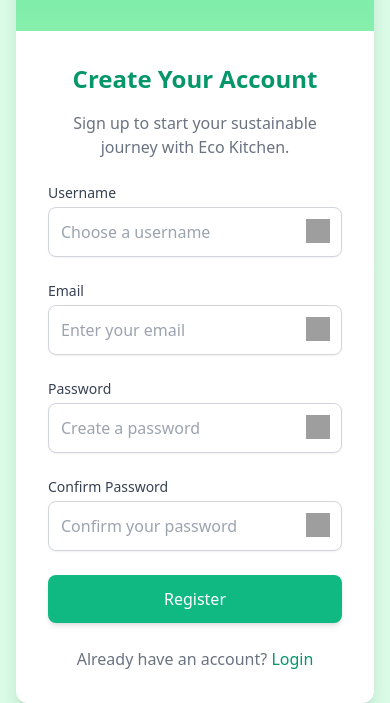
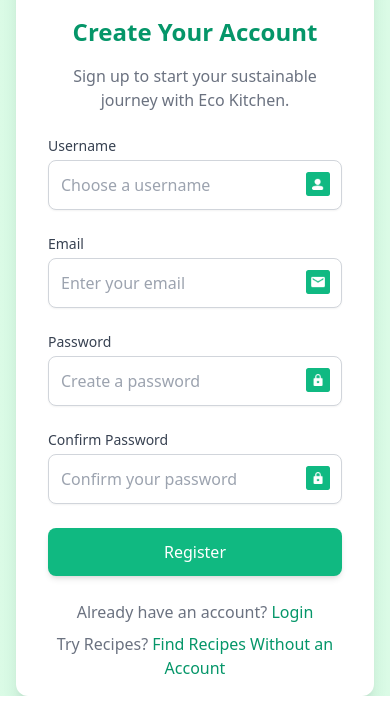
Before and after one commit to Vrutik21/EcoKitchen, a Django app: template core/templates/register.html in a window 390 px wide. Shown: the part 494-1197 px from the top of the page. Run offline with Django 3.2, Linux system fonts and the light colour scheme; the template is opened without the code that fills it, so the values that code supplies are empty; some libraries are stand-ins or nearby versions; grey boxes are pictures that could not be loaded.

Commit message:
feat: UI changes

```diff
--- a/core/templates/base.html
+++ b/core/templates/base.html
@@ -56,7 +56,7 @@
     <header class="bg-gradient-to-r from-green-600 via-green-500 to-green-700 text-white shadow-lg py-5 fixed top-0 w-full z-50">
         <div class="container mx-auto flex justify-between items-center px-6">
             <a href="/" class="flex items-center space-x-3">
-                <img src="{% static 'images/logo.svg' %}" alt="Eco Kitchen Logo" class="w-12 h-12">
+                <img src="{% static 'images/nav_logo.png' %}" alt="Eco Kitchen Logo" class="w-10 h-10">
                 <span class="text-3xl font-bold tracking-wide">Eco Kitchen</span>
             </a>
             <nav class="hidden md:flex space-x-6 text-lg font-medium">
--- a/core/templates/dashboard.html
+++ b/core/templates/dashboard.html
@@ -16,10 +16,11 @@
             </p>
         </div>
         <div class="hidden md:block">
-                <img src="{% static 'images/eco-dashboard.png' %}" alt="Eco Friendly" class="h-24">
+            <!-- <img src="{% static 'images/welcome_img.png' %}" alt="Eco Friendly" class="h-24"> -->
         </div>
     </div>
 </div>
+
 
     <!-- Statistics Section -->
     <div class="grid grid-cols-1 sm:grid-cols-2 lg:grid-cols-3 gap-6 mb-12">
--- a/core/templates/recipe_list.html
+++ b/core/templates/recipe_list.html
@@ -1,6 +1,8 @@
 {% extends 'base.html' %}
 
 {% block title %}Recipes{% endblock %}
+
+{% load static %}
 
 {% block content %}
 <link href="https://cdnjs.cloudflare.com/ajax/libs/tailwindcss/2.2.19/tailwind.min.css" rel="stylesheet">
@@ -52,8 +54,8 @@
               class="flex items-center gap-4 px-8 py-3 bg-green-600 text-white text-xl font-semibold rounded-lg shadow-md hover:bg-green-700 transition duration-300">
         <span>Make Recipe</span>
         <img loading="lazy"
-             src="https://cdn.builder.io/api/v1/image/assets/TEMP/a3b83e6e6f5ebbae1d8c72fdc0c02225111fedba2f8a51fe2718b5b34c8cf912?placeholderIfAbsent=true&apiKey=877b457759d54d259ca44608a719ca2c"
-             class="w-6 h-6 object-contain"
+             src="{% static 'images/recipe_icon.png' %}"
+             class="w-8 h-8 object-contain"
              alt="Make Recipe icon" />
       </button>
     </div>
--- a/core/templates/register.html
+++ b/core/templates/register.html
@@ -16,13 +16,13 @@
     >
       <!-- Left Section with Branding -->
       <div
-        class="md:w-1/2 p-8 flex flex-col items-center justify-center bg-gradient-to-t from-green-300 to-emerald-400 text-white"
+        class="md:w-1/2 px-8 flex flex-col items-center justify-end bg-gradient-to-t from-green-300 to-emerald-400 text-white"
       >
         <div class="flex flex-col items-center">
           <img
-            src="{% static '/images/logo.svg' %}"
+            src="{% static '/images/app_logo.png' %}"
             alt="Eco Kitchen Logo"
-            class="h-20 w-20 mb-4"
+            class="h-10 w-10 mb-4"
           />
           <h1 class="text-4xl font-bold">Join Eco Kitchen</h1>
           <p class="mt-4 text-center text-lg">
@@ -31,7 +31,7 @@
         </div>
         <div class="mt-8 w-full">
           <img
-            src="{% static 'images/eco_join.svg' %}"
+            src="{% static 'images/poke_bowl.svg' %}"
             alt="Join Us"
             class="w-full"
           />
@@ -39,7 +39,7 @@
       </div>
 
       <!-- Right Section with Registration Form -->
-      <div class="md:w-1/2 p-8 flex flex-col justify-center">
+      <div class="md:w-1/2 px-8 py-4 flex flex-col justify-center">
         <h2 class="text-2xl font-semibold text-emerald-600 mb-4 text-center">
           Create Your Account
         </h2>
@@ -67,7 +67,7 @@
                 placeholder="Choose a username"
               />
               <img
-                src="{% static '/images/user_icon.svg' %}"
+                src="{% static '/images/user_icon.png' %}"
                 alt="User Icon"
                 class="absolute top-3 right-3 w-6 h-6"
               />
@@ -91,7 +91,7 @@
                 placeholder="Enter your email"
               />
               <img
-                src="{% static '/images/email_icon.svg' %}"
+                src="{% static '/images/email_icon.png' %}"
                 alt="Email Icon"
                 class="absolute top-3 right-3 w-6 h-6"
               />
@@ -114,7 +114,7 @@
                 placeholder="Create a password"
               />
               <img
-                src="{% static '/images/lock_icon.svg' %}"
+                src="{% static '/images/pass_lock.png' %}"
                 alt="Password Icon"
                 class="absolute top-3 right-3 w-6 h-6"
               />
@@ -137,7 +137,7 @@
                 placeholder="Confirm your password"
               />
               <img
-                src="{% static '/images/lock_icon.svg' %}"
+                src="{% static '/images/pass_lock.png' %}"
                 alt="Confirm Password Icon"
                 class="absolute top-3 right-3 w-6 h-6"
               />
@@ -171,6 +171,14 @@
             >
           </p>
         </div>
+        <div class="mt-2 text-center">
+          <p class="text-gray-500">
+              Try Recipes?
+              <a href="{% url 'unregistered' %}" class="text-emerald-600 hover:underline">
+                  Find Recipes Without an Account
+              </a>
+          </p>
+      </div>
       </div>
     </div>
   </body>
```
Also changed, not shown: core/templates/login.html (+6 -6 lines), core/static/images/app_logo.png (added), core/static/images/email_icon.png (added), core/static/images/nav_logo.png (added), core/static/images/pass_lock.png (added), core/static/images/poke_bowl.svg (added), core/static/images/recipe_icon.png (added), core/static/images/user_icon.png (added), core/static/images/welcome_img.png (added), 1 other file. Lines whose indentation alone changed are shown as unchanged.
